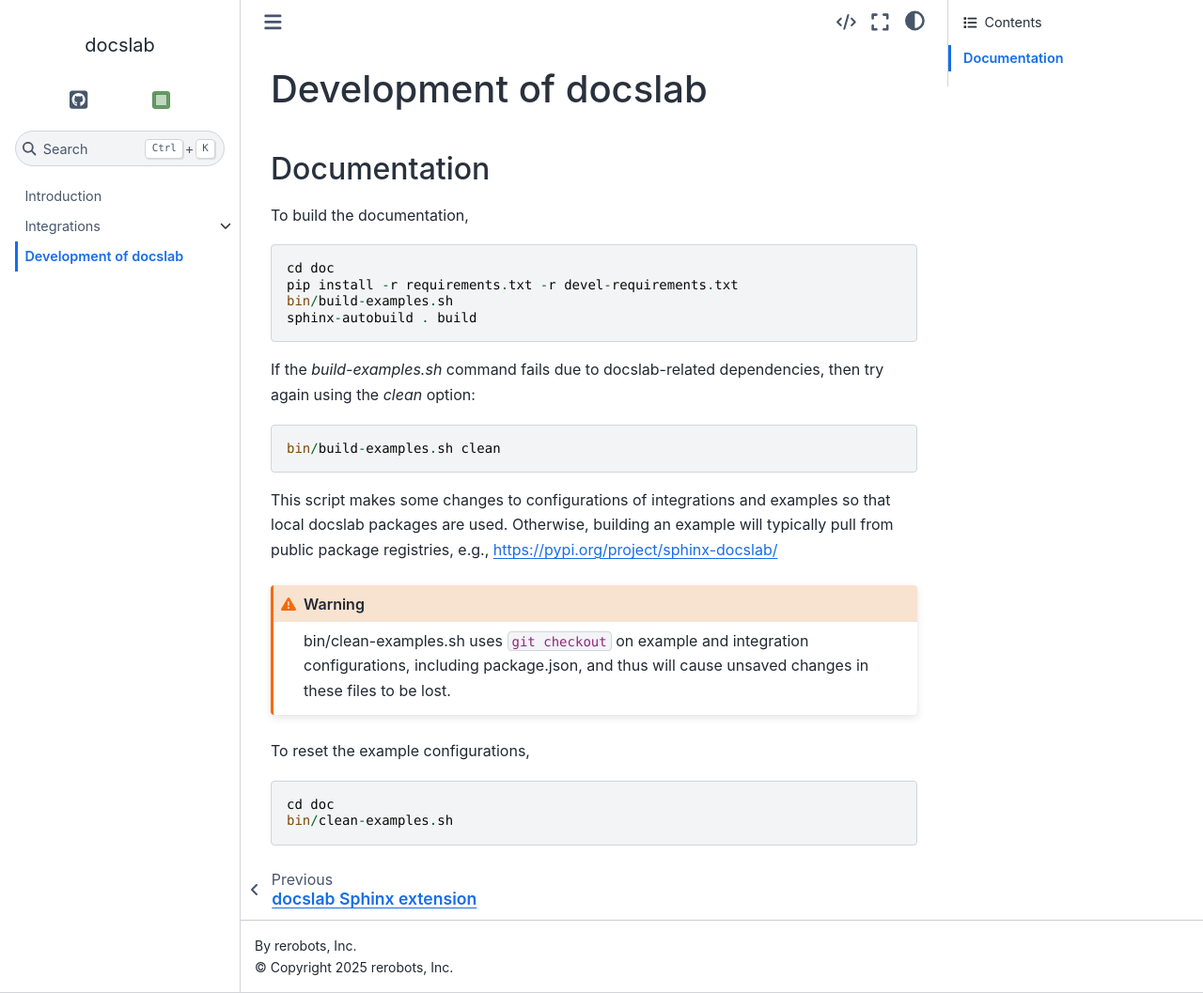
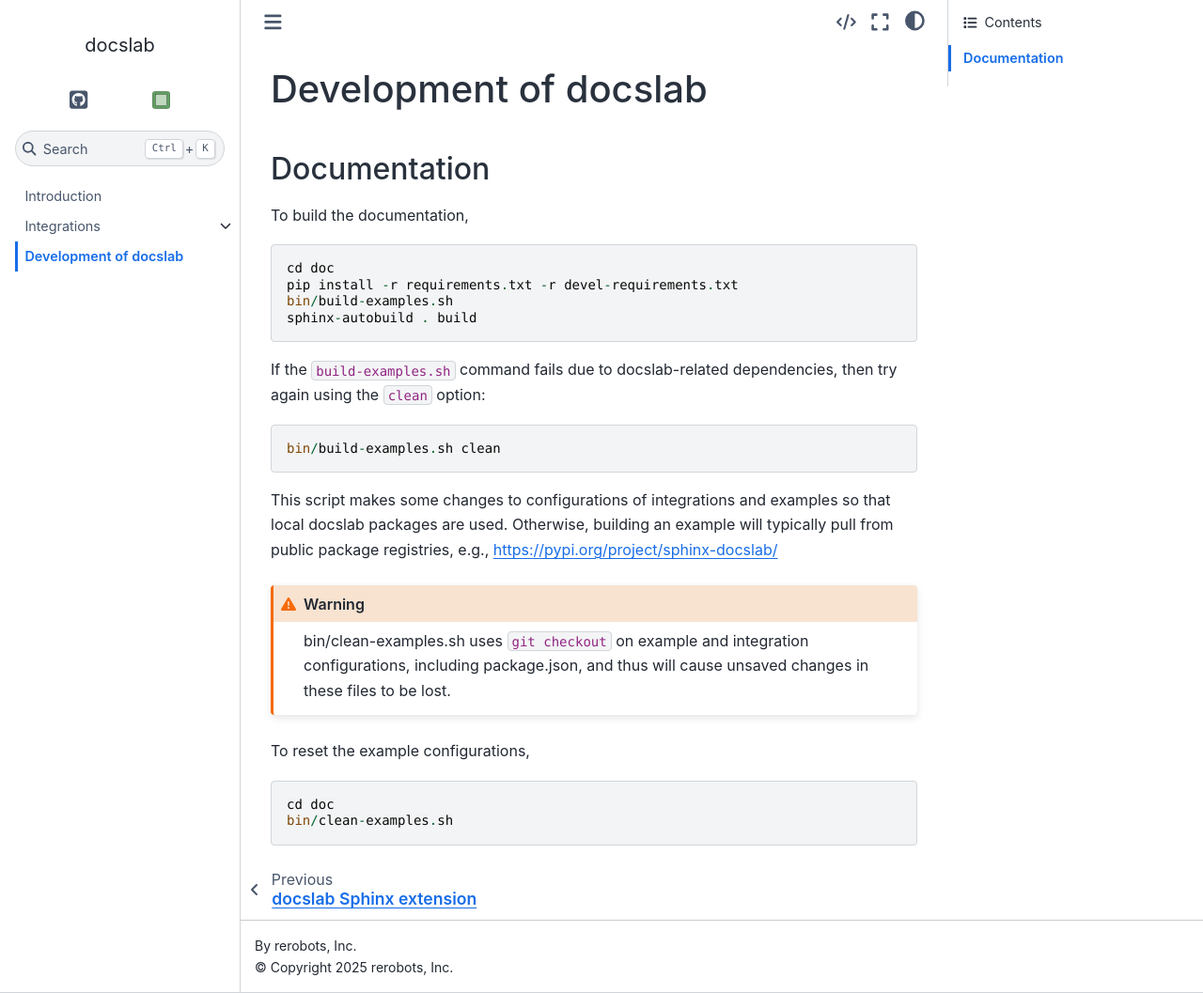
Before and after one commit to rerobots/docslab, a Sphinx documentation site: the page built from doc/devel.rst, in a window 1280 px wide and 1057 px high. Shown: the whole window at 94% size. Built offline with Sphinx 7.4.7 and the Sphinx Book theme 1.1.4, drawn with Linux system fonts in a browser that asks for light colours.

Commit message:
DOC: improve style

```diff
--- a/doc/devel.rst
+++ b/doc/devel.rst
@@ -12,8 +12,8 @@
   bin/build-examples.sh
   sphinx-autobuild . build
 
-If the `build-examples.sh` command fails due to docslab-related dependencies,
-then try again using the `clean` option::
+If the ``build-examples.sh`` command fails due to docslab-related dependencies,
+then try again using the ``clean`` option::
 
   bin/build-examples.sh clean
 
```
